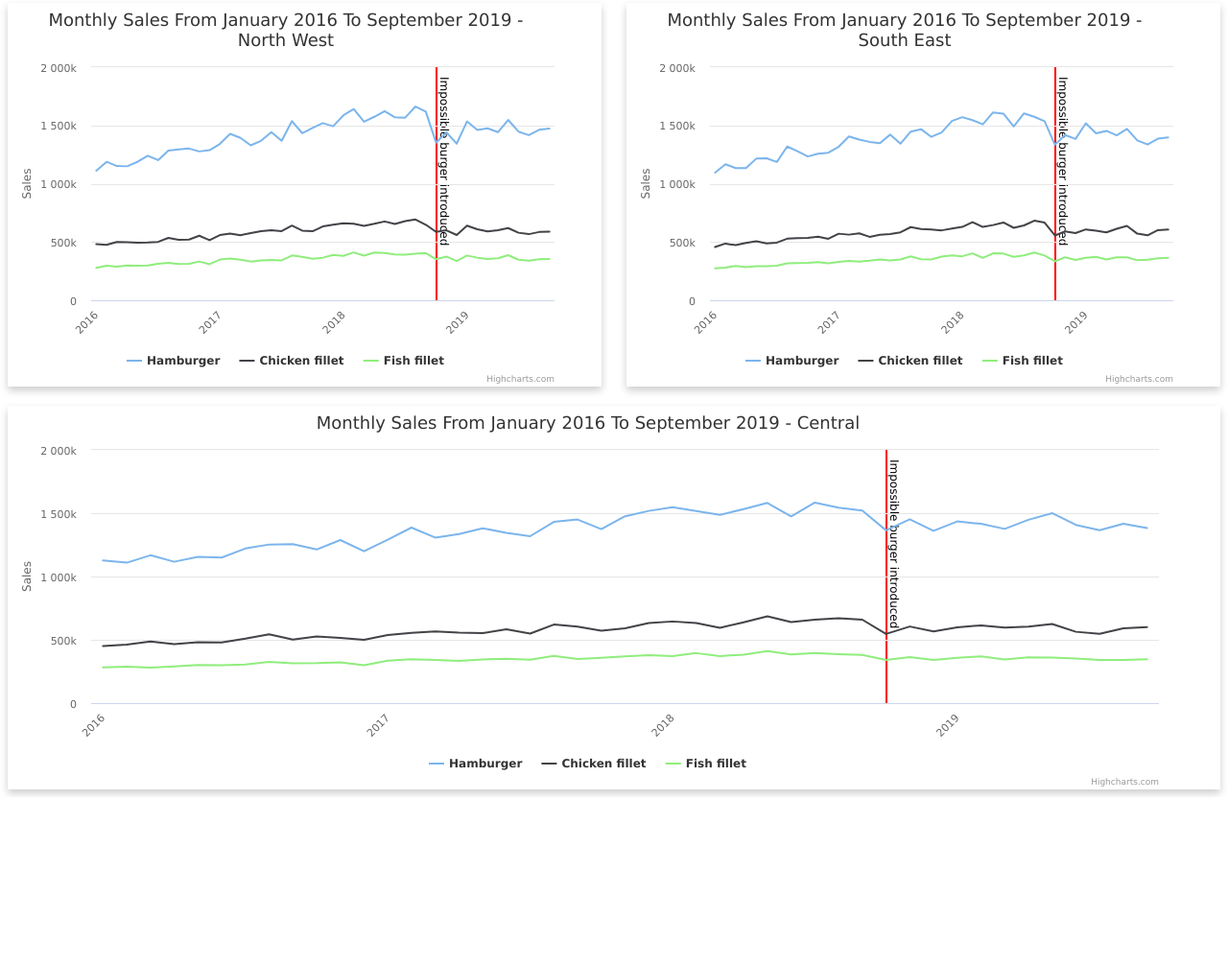
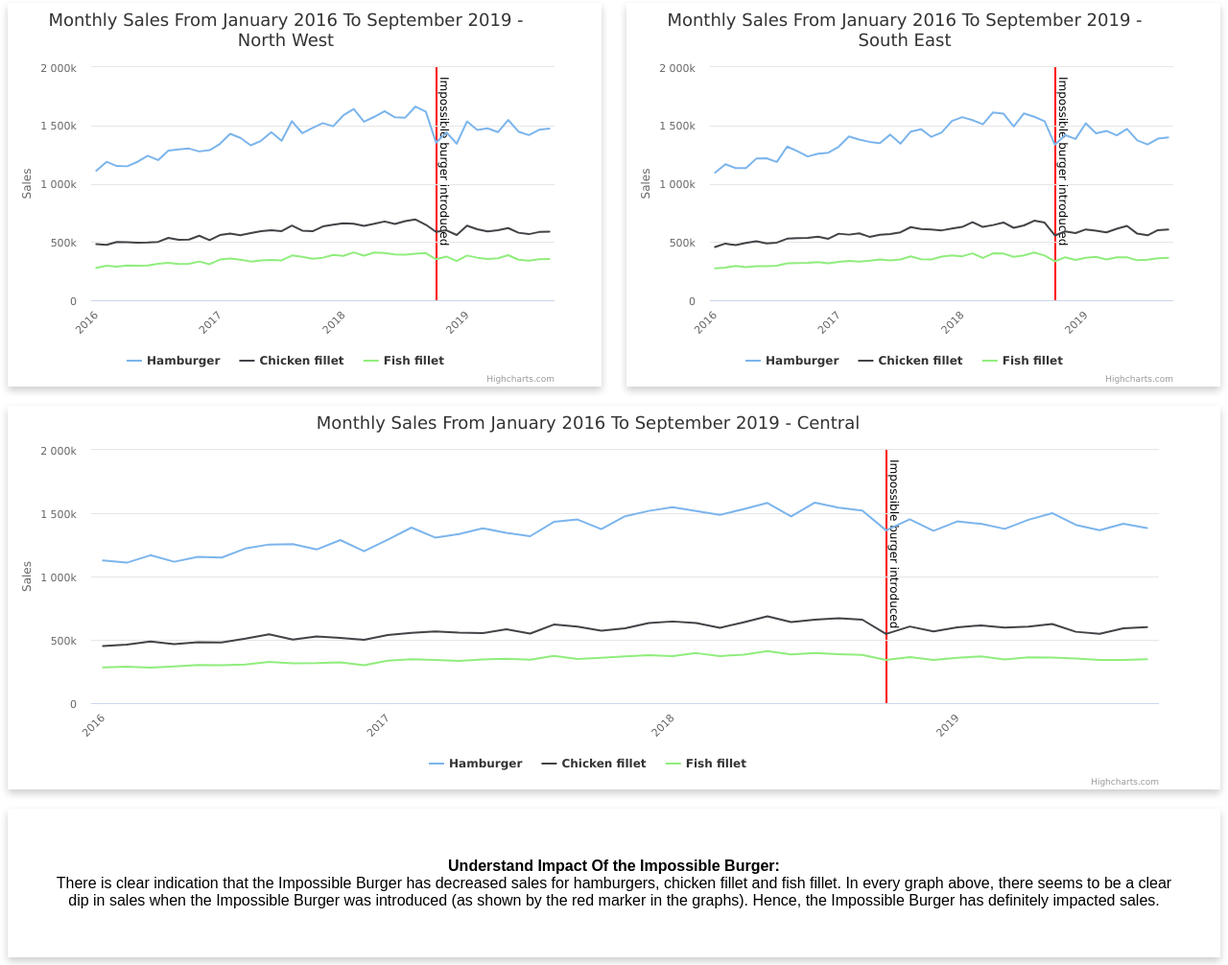
Before and after one commit to shinushibu1798/shinushibu1798.github.io, a plain HTML site: page monthly_sales_rep.html in a window 1280 px wide. Shown: the part 517-1523 px from the top of the page at 96% size. Before the commit the page ends 1348 px from the top, so only its background shows below. Drawn offline with nearby package versions, Linux system fonts and the light colour scheme.

Commit message:
final changes

```diff
--- a/monthly_sales_rep.html
+++ b/monthly_sales_rep.html
@@ -22,6 +22,14 @@
     <div class="graphs" style="width:100%">
         <div id="container C"></div>
     </div>
+    <div class="graphs" style="width:92%; padding:4%">
+            <center><b>Understand Impact Of the Impossible Burger:</b></center>
+            <center>There is clear indication that the Impossible Burger has decreased sales for
+                hamburgers, chicken fillet and fish fillet. In every graph above, there seems to be
+                a clear dip in sales when the Impossible Burger was introduced (as shown by the red
+                marker in the graphs). Hence, the Impossible Burger has definitely impacted sales.
+            </center>
+        </div>
 </body>
 <script src="monthlysales.js"></script>
 </html>
```
Also changed, not shown: daily_sales_rep.html (+7 -0 lines), 1 other file.
